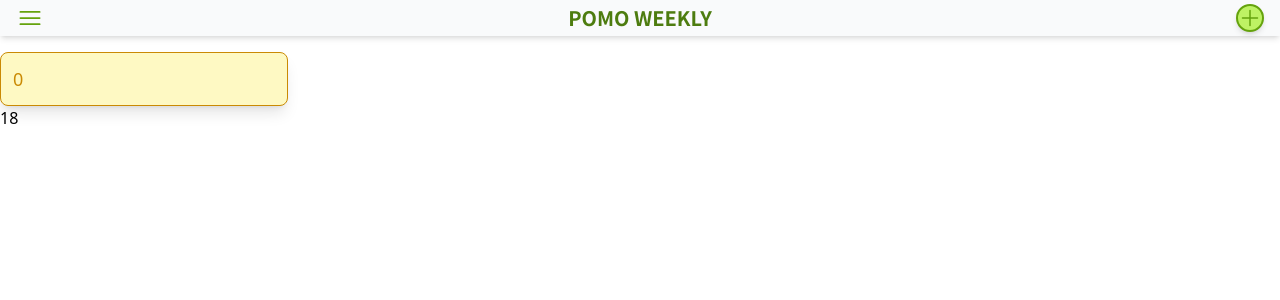
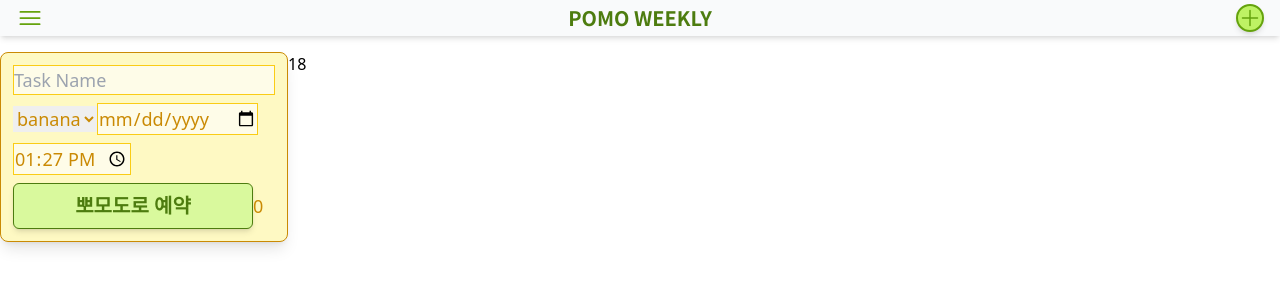
Before and after one commit to moonsunmi/pomo-weekly, a Next.js app: page /components/reservation/Reservation in a window 1280 px wide. Shown: the top 300 px of the page. Built offline with nearby package versions, Linux system fonts and the light colour scheme.

Commit message:
useInput, useSelectOption 만듦

```diff
--- a/pages/components/Schedule.js
+++ b/pages/components/Schedule.js
@@ -1,7 +1,9 @@
-import React from "react";
+import React, { useState } from "react";
 import { PropTypes } from "prop-types";
 
 const Schedule = ({ age }) => {
+  const [count, setCount] = useState(0);
+
   return <div>{age}</div>;
 };
 
--- /dev/null
+++ b/pages/components/common/hooks/useInputs.js
@@ -0,0 +1,27 @@
+import React, { useCallback, useState } from "react";
+import { PropTypes } from "prop-types";
+
+const useInputs = (initialState) => {
+  const [inputs, setInputs] = useState(initialState);
+
+  const onChange = useCallback((e) => {
+    const { name, value } = e.target;
+    setInputs((inputs) => ({ ...inputs, [name]: value }));
+  }, []);
+
+  const reset = useCallback(() => {
+    setInputs(initialState);
+  }, [initialState]);
+
+  return [inputs, onChange, reset];
+};
+
+useInputs.propTypes = {
+  initialState: PropTypes.shape({
+    taskName: PropTypes.string,
+    date: PropTypes.string,
+    time: PropTypes.string,
+  }),
+};
+
+export default useInputs;
--- /dev/null
+++ b/pages/components/common/hooks/useSelectOptions.js
@@ -0,0 +1,27 @@
+import { useCallback, useState } from "react";
+import PropTypes from "prop-types";
+
+const useSelectOptions = (options) => {
+  const [selected, setSelected] = useState(options[0].value);
+
+  const onChange = useCallback((e) => {
+    setSelected(e.target.value);
+  }, []);
+
+  const onReset = useCallback(() => {
+    setSelected(options[0].value);
+  }, [options]);
+
+  return [selected, onChange, onReset];
+};
+
+useSelectOptions.propTypes = {
+  options: PropTypes.arrayOf(
+    PropTypes.shape({
+      value: PropTypes.string,
+      text: PropTypes.string,
+    })
+  ),
+};
+
+export default useSelectOptions;
--- /dev/null
+++ b/pages/components/common/hooks/useTasks.js
@@ -0,0 +1,9 @@
+import React, { useState } from "react";
+
+const useTasks = (initialState) => {
+  const [tasks, setTasks] = useState(initialState);
+
+  return [tasks];
+};
+
+export default useTasks;
--- a/pages/components/reservation/Reservation.js
+++ b/pages/components/reservation/Reservation.js
@@ -1,14 +1,85 @@
 import React, { useContext, useState } from "react";
 import { timeLogsContext } from "../../_app";
+import useInputs from "../common/hooks/useInputs";
+import useSelectOptions from "../common/hooks/useSelectOptions";
+import useTasks from "../common/hooks/useTasks";
 import Schedule from "../Schedule";
+
+const dateToString_yyyy_MM_dd = (date) => {
+  return `${date.getFullYear()}-${date.getMonth()}-${date.getDate()}`;
+};
+
+const timeToString_mm_ss = (date) => {
+  return `${date.getHours()}:${date.getMinutes()}`;
+};
+
+const categoryOptions = [
+  { value: "banana", text: "banana" },
+  { value: "kiwi", text: "kiwi" },
+  { value: "tomato", text: "tomato" },
+];
 
 const Reservation = () => {
   const testLogs = useContext(timeLogsContext);
   const [age, setAge] = useState(18); // for test. must be deleted.
+  const today = new Date();
 
+  const [selectedCategory, onChangeOption, resetOption] =
+    useSelectOptions(categoryOptions);
+
+  const [{ taskName, date, time }, onChangeInput, resetInput] = useInputs({
+    taskName: "",
+    date: dateToString_yyyy_MM_dd(today),
+    time: timeToString_mm_ss(today),
+  });
+
+  // const [tasks] = useTasks({ taksName: "", category: "", date: "", time: "" });
+
+  const onReset = () => {
+    resetInput();
+    resetOption();
+  };
   return (
-    <div>
-      <div className="mainContainer">{testLogs.map((log) => log.id)}</div>
+    <div className="flex content-center">
+      <div className="mainContainer ">
+        <input
+          className="border border-yellow-400 mb-2 bg-yellow-50"
+          name="taskName"
+          placeholder="Task Name"
+          value={taskName}
+          onChange={onChangeInput}
+        />
+        <select
+          name="category"
+          value={selectedCategory}
+          onChange={onChangeOption}
+        >
+          {categoryOptions.map((option) => (
+            <option value={option.value} key={option.value}>
+              {option.text}
+            </option>
+          ))}
+        </select>
+        <input
+          className="border border-yellow-400  bg-yellow-50  mb-2"
+          name="date"
+          type="date"
+          id="startDate"
+          value={date}
+          onChange={onChangeInput}
+        />
+        <input
+          className="border border-yellow-400  bg-yellow-50  mb-2"
+          name="time"
+          type="time"
+          value={time}
+          onChange={onChangeInput}
+        />
+        <button className="button w-60" onClick={onReset}>
+          뽀모도로 예약
+        </button>
+        {testLogs.map((log) => log.id) /* must be deleted */}
+      </div>
       <Schedule age={age} />
     </div>
   );
--- /dev/null
+++ b/pages/components/run/hooks/useTicking.js
@@ -0,0 +1,13 @@
+import React from "react";
+import Proptypes from "prop-types";
+
+const useTicking = (initial) => {
+  // 미완성: 시간 훅을 어떤 식으로 하는지(모범 케이스) 보고 나서 하는 게 좋을듯...
+  // onStart, onStop 같은 걸 해야 할지도.
+  // 현재 버튼 기준으로 뭔가 되어 있는데, onStart, onStop이... 여기에서 하는 게 더 직관적이고 나을 것 같다.
+  return <div>useTicking</div>;
+};
+
+useTicking.prototype = {};
+
+export default useTicking;
```
